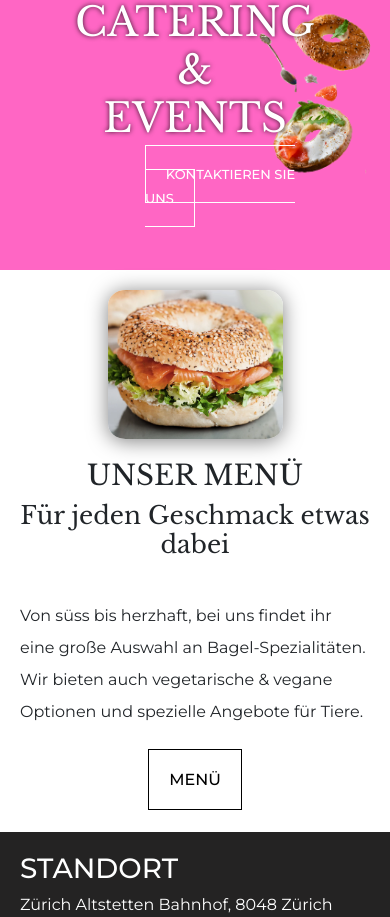
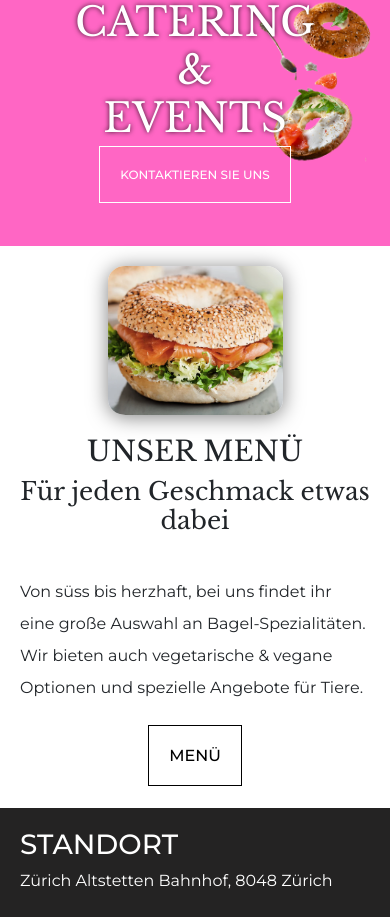
Before and after one commit to HeyTiina/kynd, a React (Create React App) app: page / in a window 390 px wide. Shown: the part 1415-2332 px from the top of the page. Built offline with nearby package versions, Linux system fonts and the light colour scheme.

Commit message:
Update Catering.css

```diff
--- a/src/main/Catering.css
+++ b/src/main/Catering.css
@@ -50,7 +50,6 @@
   }
 
   .catering-title a {
-    font-size: 13px;
-    margin: 50px;
+    font-size: 12px;
   }
 }
```
